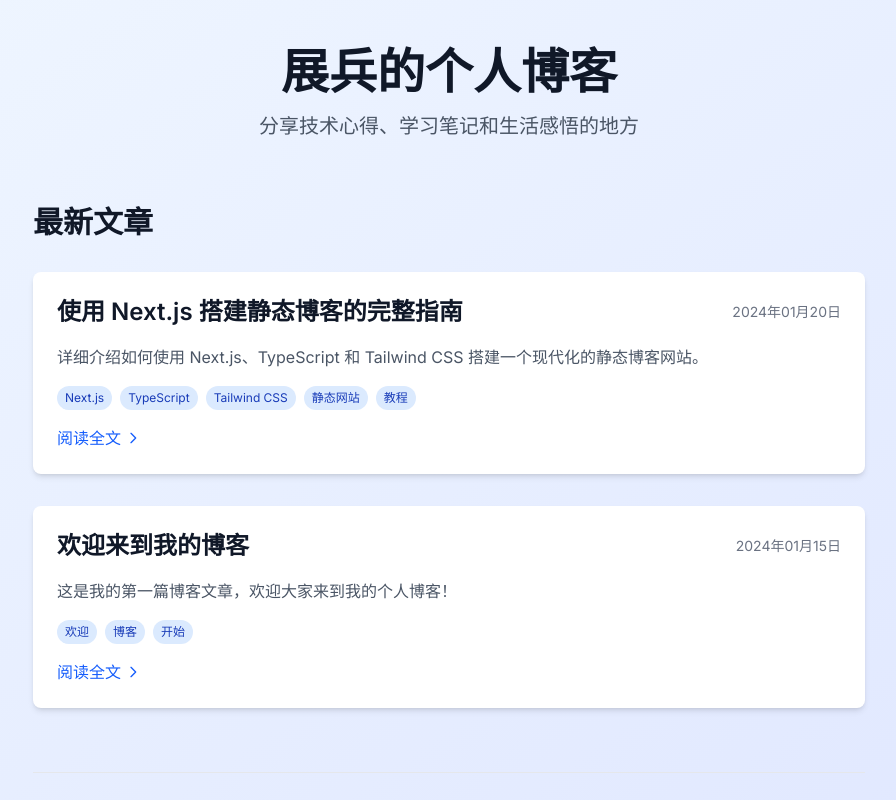
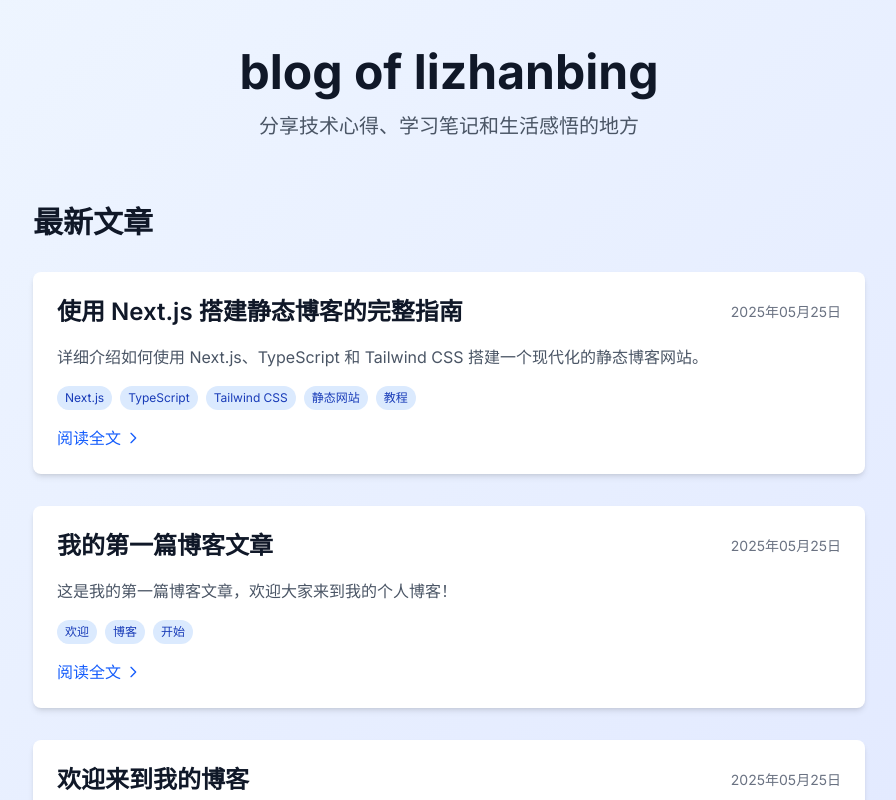
Before and after one commit to Zhanbingli/zhanbing, a Next.js app: page / in a window 1280 px wide. Shown: the top 800 px of the page, without its empty margins (191-1087 px from the left). Built offline with nearby package versions, Linux system fonts and the light colour scheme.

Commit message:
add my first blog

```diff
--- a/posts/hello-world.md
+++ b/posts/hello-world.md
@@ -1,6 +1,6 @@
 ---
 title: '欢迎来到我的博客'
-date: '2024-01-15'
+date: '2025-05-25'
 excerpt: '这是我的第一篇博客文章，欢迎大家来到我的个人博客！'
 tags: ['欢迎', '博客', '开始']
 ---
@@ -33,6 +33,6 @@ tags: ['欢迎', '博客', '开始']
 如果你有任何问题或建议，欢迎通过以下方式联系我：
 
 - 网站：https://zhanbing.site
-- GitHub：https://github.com/yourusername
+- GitHub：https://github.com/Zhanbingli
 
 感谢你的阅读，期待与你的交流！
--- /dev/null
+++ b/posts/my-first-blog.md
@@ -0,0 +1,22 @@
+---
+title: '我的第一篇博客文章'
+date: '2025-05-25'
+excerpt: '这是我的第一篇博客文章，欢迎大家来到我的个人博客！'
+tags: ['欢迎', '博客', '开始']
+---
+# 时间过得真快
+
+    我总是在设想我有一天会有自己的博客，在上面不断记录自己的成长，让更多人看见，也许是真的渴望，我一次又一次的努力着，尽管这个过程中有很多痛苦，但我依然坚持了下来，我希望这里是我的个人知识库，也是我留在世界上的痕迹。
+
+如果你不幸点开这篇文章，那么恭喜你来到我的世界，我不知道你是谁，也不知道你来自那里，如果有一天你想认识我，那记得发邮件给我：zhanbing2025@gmail.com.我想，这是一个自由的世界，即使我的躯体被困住，我的思想也要非去另一个我可以自由畅想的地方。
+
+## 我的故事
+
+我是一名大四的医学生，来自China，我想写博客很久了，我也经营着一个已经写了三年的公众号：AI e 洞察，在这个公众号里有很多文章，这些文章是我自己的思考和生活感悟，前不久有一篇文章突破了[33万阅读量](https://mp.weixin.qq.com/s/Cb3J7bMvdPHv83cIl0I1eA),如果你有兴趣，不妨去读一读，顺便点个关注，哈哈！
+
+## 我对未来的自己说
+
+- 选择难而正确的路
+- 坚持做长期主义者
+- 疯狂阅读，写作
+- 好好爱自己
--- a/posts/nextjs-blog-setup.md
+++ b/posts/nextjs-blog-setup.md
@@ -1,6 +1,6 @@
 ---
 title: '使用 Next.js 搭建静态博客的完整指南'
-date: '2024-01-20'
+date: '2025-05-25'
 excerpt: '详细介绍如何使用 Next.js、TypeScript 和 Tailwind CSS 搭建一个现代化的静态博客网站。'
 tags: ['Next.js', 'TypeScript', 'Tailwind CSS', '静态网站', '教程']
 ---
--- a/src/app/layout.tsx
+++ b/src/app/layout.tsx
@@ -6,24 +6,24 @@ const inter = Inter({ subsets: ["latin"] });
 
 export const metadata: Metadata = {
   title: {
-    default: "展兵的个人博客",
-    template: "%s | 展兵的个人博客"
+    default: "blog of lizhanbing",
+    template: "%s | blog of lizhanbing"
   },
   description: "分享技术心得、学习笔记和生活感悟的个人博客",
   keywords: ["博客", "技术", "编程", "学习", "分享", "展兵"],
-  authors: [{ name: "展兵" }],
-  creator: "展兵",
+  authors: [{ name: "lizhanbing" }],
+  creator: "lizhanbing",
   openGraph: {
     type: "website",
     locale: "zh_CN",
-    url: "https://zhanbing.site",
-    title: "展兵的个人博客",
+    url: "https://lizhanbing.site",
+    title: "blog of lizhanbing",
     description: "分享技术心得、学习笔记和生活感悟的个人博客",
-    siteName: "展兵的个人博客",
+    siteName: "blog of lizhanbing",
   },
   twitter: {
     card: "summary_large_image",
-    title: "展兵的个人博客",
+    title: "blog of lizhanbing",
     description: "分享技术心得、学习笔记和生活感悟的个人博客",
   },
   robots: {
--- a/src/app/page.tsx
+++ b/src/app/page.tsx
@@ -11,7 +11,7 @@ export default function Home() {
         {/* 博客头部 */}
         <header className="text-center mb-16">
           <h1 className="text-5xl font-bold text-gray-900 mb-4">
-            展兵的个人博客
+            blog of lizhanbing
           </h1>
           <p className="text-xl text-gray-600 max-w-2xl mx-auto">
             分享技术心得、学习笔记和生活感悟的地方
@@ -87,7 +87,7 @@ export default function Home() {
         {/* 页脚 */}
         <footer className="mt-16 pt-8 border-t border-gray-200 text-center">
           <p className="text-gray-600">
-            © 2024 展兵的个人博客. 使用 Next.js 构建
+            © 2025 blog of lizhanbing. 使用 Next.js 构建
           </p>
         </footer>
       </div>
--- a/src/app/posts/[id]/page.tsx
+++ b/src/app/posts/[id]/page.tsx
@@ -21,12 +21,12 @@ export async function generateMetadata({ params }: PostPageProps) {
     const { id } = await params
     const postData = await getPostData(id)
     return {
-      title: `${postData.title} | 展兵的个人博客`,
+      title: `${postData.title} | blog of lizhanbing`,
       description: postData.excerpt || postData.title,
     }
   } catch {
     return {
-      title: '文章未找到 | 展兵的个人博客',
+      title: '文章未找到 | blog of lizhanbing',
     }
   }
 }
```
